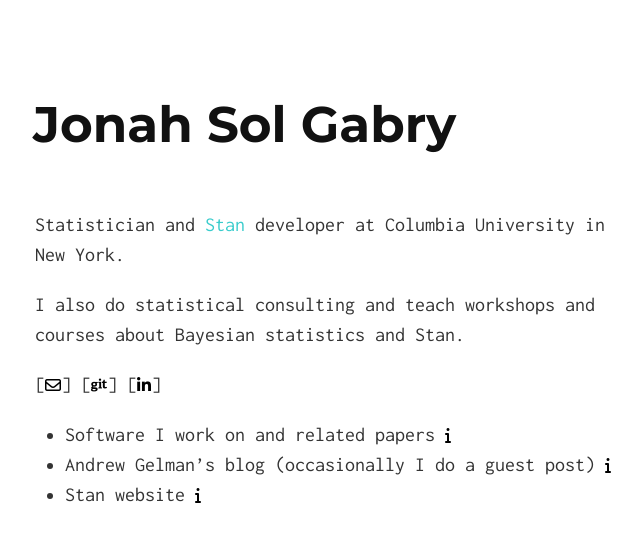
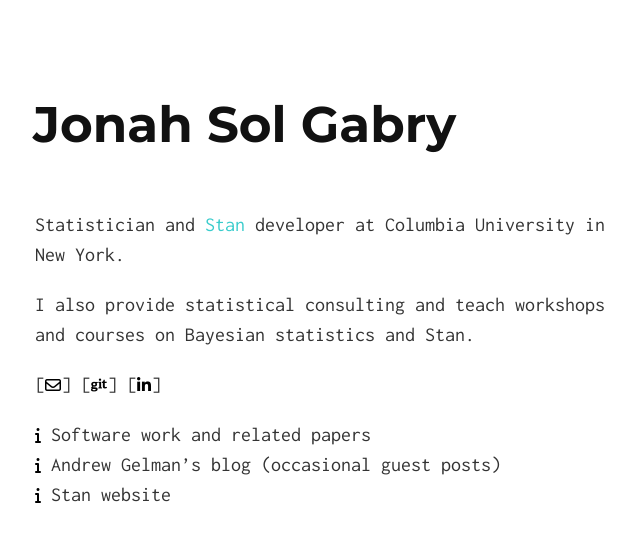
Before and after one commit to kendyteng/kendyteng.github.io, a Jekyll site: the page built from index.md, in a window 1280 px wide. Shown: the top 542 px of the page, without its empty margins (305-947 px from the left). Built offline with Jekyll 4.4.1, drawn with Linux system fonts in a browser that asks for light colours; nearby versions of some CDN libraries.

Commit message:
Update index

```diff
--- a/index.md
+++ b/index.md
@@ -11,7 +11,7 @@
 
 Statistician and [Stan](http://mc-stan.org) developer at Columbia University in New York.
 
-I also do statistical consulting and teach workshops and courses about
+I also provide statistical consulting and teach workshops and courses on
 Bayesian statistics and Stan.
 
 [[<i class="fa fa-envelope-o"></i>](mailto:jonah.sol.gabry@columbia.edu){: .awe-ico }]
@@ -19,6 +19,6 @@
 [[<i class="fa fa-linkedin"></i>](https://www.linkedin.com/in/jonahgabry/){: .awe-ico }]
 
 
-* Software I work on and related papers [<i class="fa fa-info"></i>](/software-and-papers/){: .awe-ico }
-* Andrew Gelman's blog (occasionally I do a guest post) [<i class="fa fa-info"></i>](http://andrewgelman.com){: .awe-ico }
-* Stan website [<i class="fa fa-info"></i>](http://mc-stan.org){: .awe-ico }
+[<i class="fa fa-info"></i>](/software-and-papers/){: .awe-ico }  Software work and related papers
+[<i class="fa fa-info"></i>](http://andrewgelman.com){: .awe-ico }  Andrew Gelman's blog (occasional guest posts)
+[<i class="fa fa-info"></i>](http://mc-stan.org){: .awe-ico }  Stan website
```
